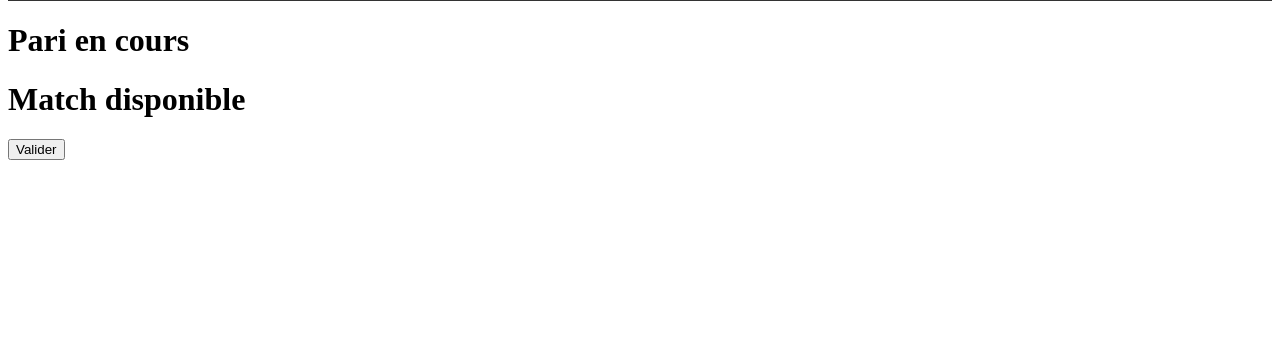
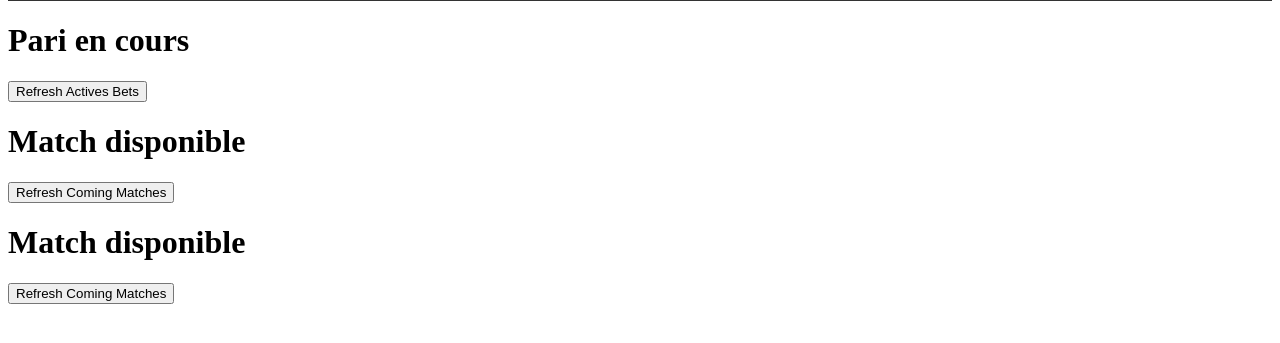
Before and after one commit to CTeillet/pc3r-projet, a plain HTML site: page web/index.html in a window 1280 px wide. Shown: the part 67-410 px from the top of the page. Drawn offline with Linux system fonts and the light colour scheme.

Commit message:
soumission pari par pari

```diff
--- a/web/index.html
+++ b/web/index.html
@@ -61,21 +61,26 @@
 </header>
 
 
-<div class="pariEnCours" id="pariEnCours">
+<div id="pariEnCours">
     <h1>Pari en cours</h1>
+    <button onclick="refreshBet()">Refresh Actives Bets</button>
     <ol id="pariEnCoursListe">
     </ol>
 </div>
 
 
-<div class="matchDisponible" id="matchDisponible">
+<div id="matchDisponible">
     <h1>Match disponible</h1>
-    <form>
-        <button type="submit">Valider</button>
-        <ol id="matchDisponibleListe">
-        </ol>
-    </form>
+    <button onclick="refreshMatchComing()">Refresh Coming Matches</button>
+    <ol id="matchDisponibleListe">
+    </ol>
+</div>
 
+<div id="parisFinis">
+    <h1>Match disponible</h1>
+    <button onclick="refreshBetHistory()">Refresh Coming Matches</button>
+    <ol id="pariFinisListe">
+    </ol>
 </div>
 
 
--- a/web/js/index.js
+++ b/web/js/index.js
@@ -1,5 +1,3 @@
-let pariEnCours;
-let matchDisponible;
 let registerModal;
 let loginModal;
 let loginBtn;
@@ -9,11 +7,10 @@ let loginForm;
 let idSession = "";
 let pariEnCoursListe;
 let matchDisponibleListe;
-var matchDisponibleButton
+let matchDisponibleButton;
+// let parisFinisListe;
 
 window.onload = function () {
-    pariEnCours = document.getElementById("pariEnCours")
-    matchDisponible = document.getElementById("matchDisponible")
     registerModal = document.getElementById("registerModal");
     loginModal = document.getElementById("loginModal");
     loginBtn = document.getElementById("loginBtn");
@@ -103,62 +100,69 @@ function refreshMatchComing() {
             if (jsonData["code"] === "200") {
                 let result = jsonData["result"];
                 clearMatchAVenir()
-                for (var i = 0; i < result.length; i++) {
-                    var li = document.createElement('li')
+                for (let i = 0; i < result.length; i++) {
+                    const form = document.createElement('form')
 
-                    var ul = document.createElement('ul')
+                    const submitButton = document.createElement('button')
+                    submitButton.type="submit"
 
-                    var sport = document.createTextNode("Sport : " + result[i]["sport"])
-                    var sportLi = document.createElement('li')
+                    submitButton.appendChild(document.createTextNode("Soumettre Pari"))
+
+                    const li = document.createElement('li');
+
+                    const ul = document.createElement('ul');
+
+                    const sport = document.createTextNode("Sport : " + result[i]["sport"]);
+                    const sportLi = document.createElement('li');
                     sportLi.appendChild(sport)
 
-                    var league = document.createTextNode("League : " + result[i]["league"])
-                    var leagueLi = document.createElement('li')
+                    const league = document.createTextNode("League : " + result[i]["league"]);
+                    const leagueLi = document.createElement('li');
                     leagueLi.appendChild(league)
 
-                    var date = document.createTextNode('Date : ' + result[i]["date"])
-                    var dateLi = document.createElement('li')
+                    const date = document.createTextNode('Date : ' + result[i]["date"]);
+                    const dateLi = document.createElement('li');
                     dateLi.appendChild(date)
 
-                    var equipe = document.createTextNode(result[i]["equipeA"] + " vs " + result[i]["equipeB"])
-                    var equipeLi = document.createElement('li')
+                    const equipe = document.createTextNode(result[i]["equipeA"] + " vs " + result[i]["equipeB"]);
+                    const equipeLi = document.createElement('li');
                     equipeLi.appendChild(equipe)
 
-                    var cote = document.createTextNode("Cote : " +  result[i]["cote"])
-                    var coteLi = document.createElement('li')
+                    const cote = document.createTextNode("Cote : " + result[i]["cote"]);
+                    const coteLi = document.createElement('li');
                     coteLi.appendChild(cote)
 
-                    var montant = document.createElement('input')
-                    var montantLi = document.createElement('li')
-                    var montantTxt = document.createTextNode("Montant ")
+                    const montant = document.createElement('input');
+                    const montantLi = document.createElement('li');
+                    const montantTxt = document.createTextNode("Montant ");
                     montantLi.append(montantTxt, montant)
                     montant.type= 'number'
 
-                    var vainqueurLi = document.createElement('li')
+                    const vainqueurLi = document.createElement('li');
 
-                    var equipeARadio = document.createElement('input')
+                    const equipeARadio = document.createElement('input');
                     equipeARadio.type='radio'
                     equipeARadio.value=result[i]["equipeA"]
                     equipeARadio.name='vainqueur'+result[i]["id"]
                     equipeARadio.id='equipeA'+result[i]["id"]
 
-                    var equipeALabel = document.createElement('label')
+                    const equipeALabel = document.createElement('label');
                     equipeALabel.htmlFor='equipeA'+result[i]["id"]
 
-                    var equipeALabelText = document.createTextNode(result[i]["equipeA"])
+                    const equipeALabelText = document.createTextNode(result[i]["equipeA"]);
 
                     equipeALabel.appendChild(equipeALabelText)
 
-                    var equipeBRadio = document.createElement('input')
+                    const equipeBRadio = document.createElement('input');
                     equipeBRadio.type='radio'
                     equipeBRadio.value=result[i]["equipeB"]
                     equipeBRadio.name='vainqueur'+result[i]["id"]
                     equipeBRadio.id='equipeB'+result[i]["id"]
 
-                    var equipeBLabel = document.createElement('label')
+                    const equipeBLabel = document.createElement('label');
                     equipeALabel.htmlFor='equipeB'+result[i]["id"]
 
-                    var equipeBLabelText = document.createTextNode(result[i]["equipeB"])
+                    const equipeBLabelText = document.createTextNode(result[i]["equipeB"]);
 
                     equipeBLabel.appendChild(equipeBLabelText)
 
@@ -175,7 +179,13 @@ function refreshMatchComing() {
                     ul.appendChild(vainqueurLi)
                     ul.appendChild(montantLi)
 
-                    li.appendChild(ul)
+                    // li.appendChild(ul)
+
+                    form.appendChild(ul)
+                    form.appendChild(submitButton)
+
+                    li.appendChild(form)
+
                     matchDisponibleListe.append(li)
 
                 }
@@ -205,3 +215,7 @@ function clearPariEnCoursListe() {
 function clearMatchAVenir() {
     document.getElementById("matchDisponibleListe").innerHTML = "";
 }
+
+function refreshBetHistory() {
+
+}
```
